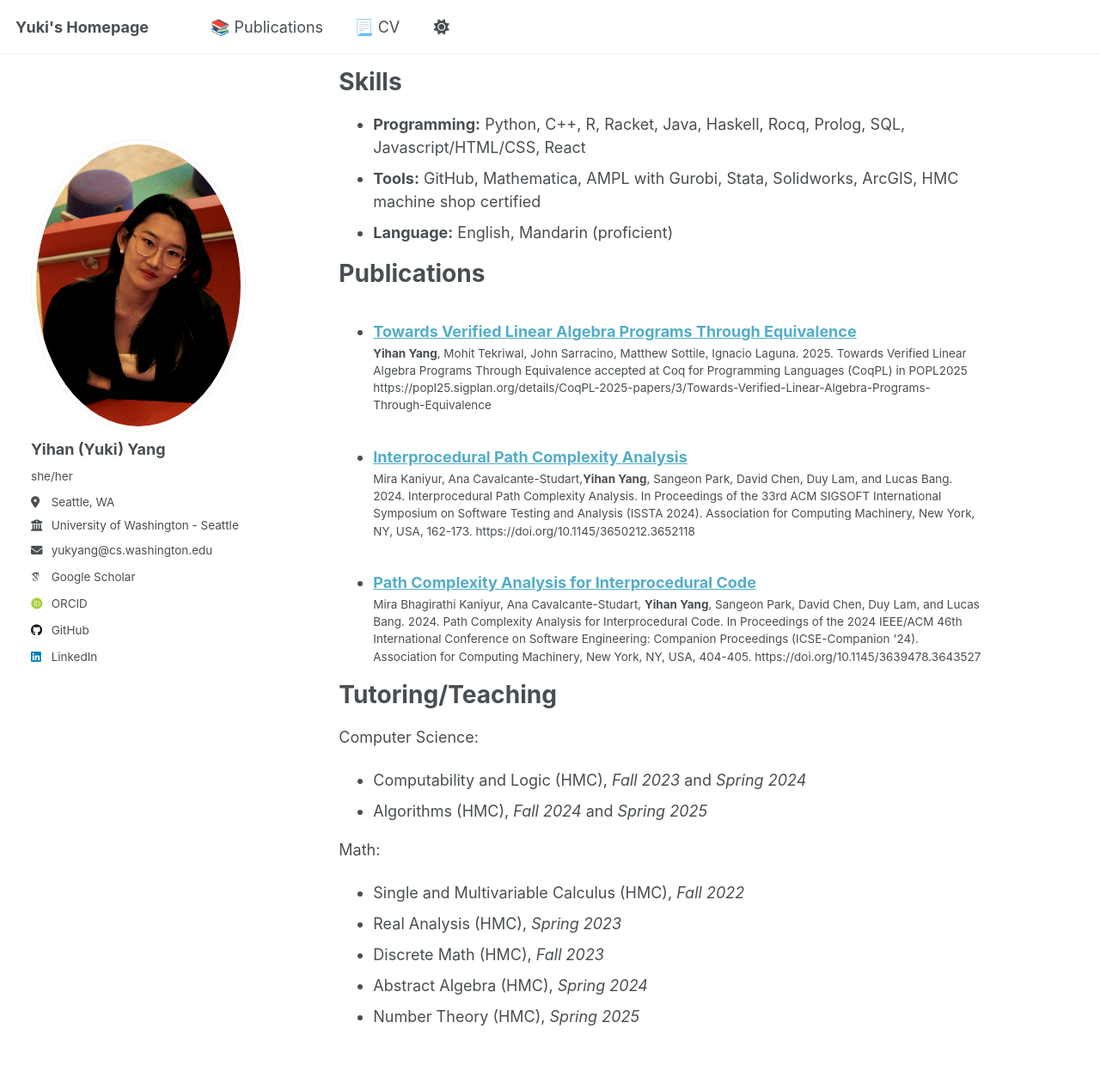
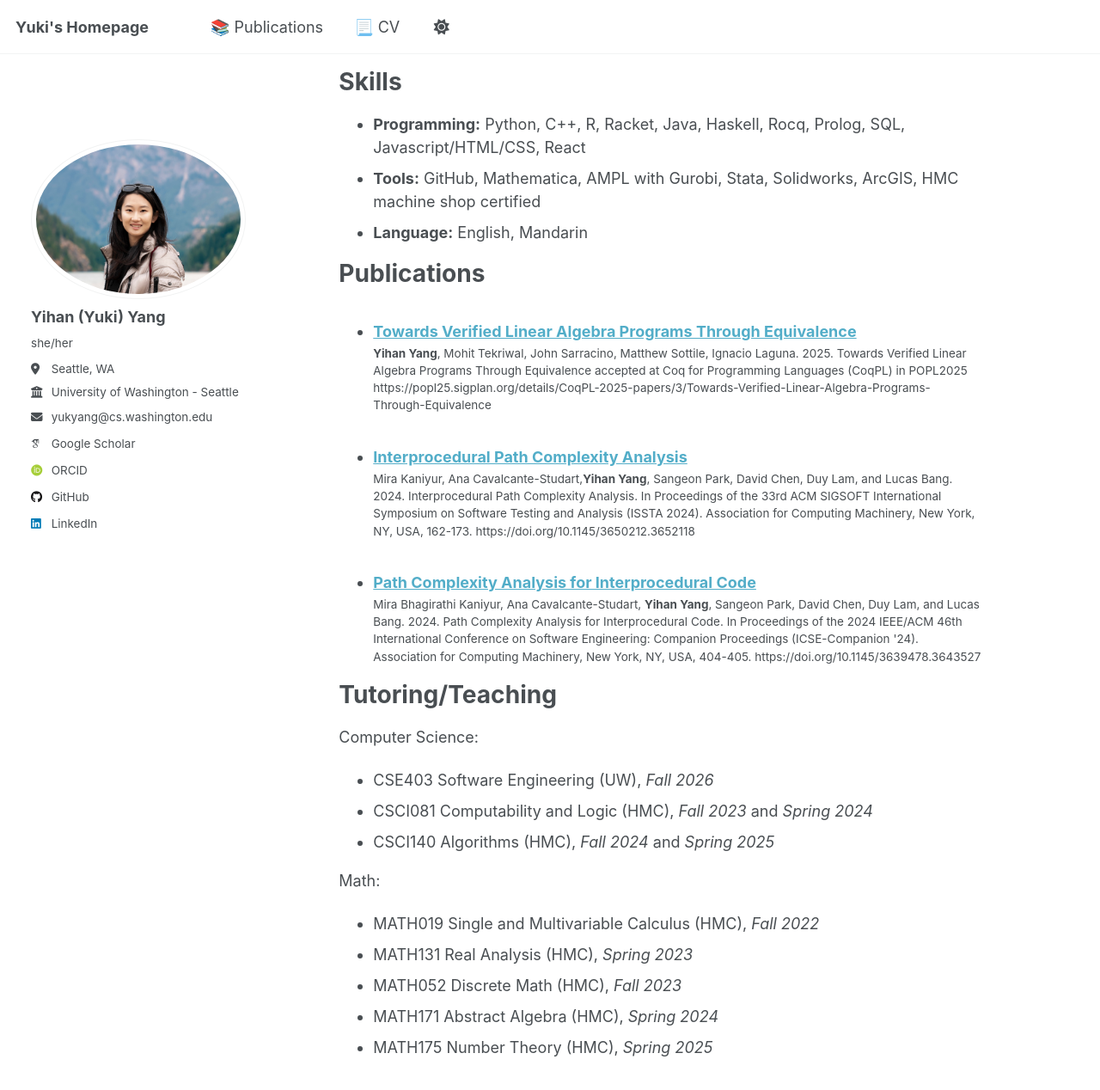
Before and after one commit to YukiYang31/yukiyang31.github.io, a Jekyll site: the page built from _pages/cv.md, in a window 1280 px wide and 1400 px high, scrolled down 562 px. Shown: the top 1268 px of the window at 86% size. Built offline with Jekyll 4.4.1, drawn with Linux system fonts in a browser that asks for light colours; some web fonts are replaced; a script that is not in the unit is left out; some of the changed text lies outside the part shown.

Commit message:
update info

```diff
--- a/_config.yml
+++ b/_config.yml
@@ -22,7 +22,7 @@ repository: "YukiYang31/yukiyang31.github.io"
 #               Additional customization can be done by editing /_includes/author-profile.html
 author:
   # Biographic information
-  avatar: "profile.jpeg"
+  avatar: "profile-1.jpeg"
   name: "Yihan (Yuki) Yang"
   pronouns: "she/her"
   bio:
--- a/_pages/cv.md
+++ b/_pages/cv.md
@@ -27,7 +27,7 @@ Skills
 ======
 * **Programming:** Python, C++, R, Racket, Java, Haskell, Rocq, Prolog, SQL, Javascript/HTML/CSS, React
 * **Tools:** GitHub, Mathematica, AMPL with Gurobi, Stata, Solidworks, ArcGIS, HMC machine shop certified
-* **Language:** English, Mandarin (proficient)
+* **Language:** English, Mandarin
 
 
 Publications
@@ -39,12 +39,13 @@ Publications
 Tutoring/Teaching
 ======
 Computer Science:
-* Computability and Logic (HMC), *Fall 2023* and *Spring 2024*
-* Algorithms (HMC), *Fall 2024* and *Spring 2025*
+* CSE403 Software Engineering (UW), *Fall 2026*
+* CSCI081 Computability and Logic (HMC), *Fall 2023* and *Spring 2024*
+* CSCI140 Algorithms (HMC), *Fall 2024* and *Spring 2025*
 
 Math:
-* Single and Multivariable Calculus (HMC), *Fall 2022*
-* Real Analysis (HMC), *Spring 2023*
-* Discrete Math (HMC), *Fall 2023*
-* Abstract Algebra (HMC), *Spring 2024*
-* Number Theory (HMC), *Spring 2025*
+* MATH019 Single and Multivariable Calculus (HMC), *Fall 2022*
+* MATH131 Real Analysis (HMC), *Spring 2023*
+* MATH052 Discrete Math (HMC), *Fall 2023*
+* MATH171 Abstract Algebra (HMC), *Spring 2024*
+* MATH175 Number Theory (HMC), *Spring 2025*
```
Also changed, not shown: other parts of _pages/cv.md (+1 -1 lines), _pages/about.md (+6 -2 lines), images/profile-1.jpeg (added), 1 other file.
